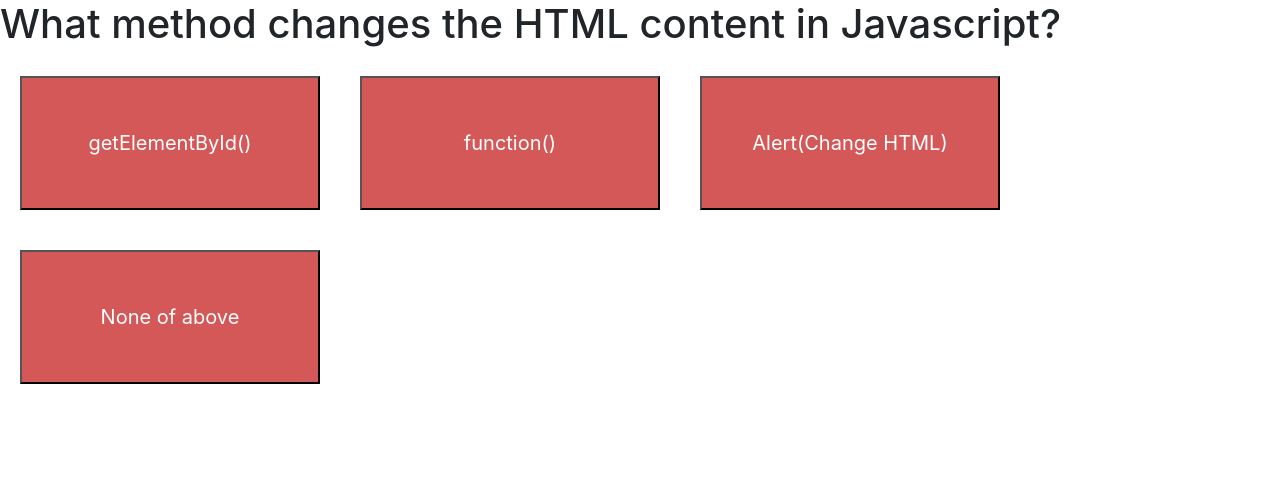
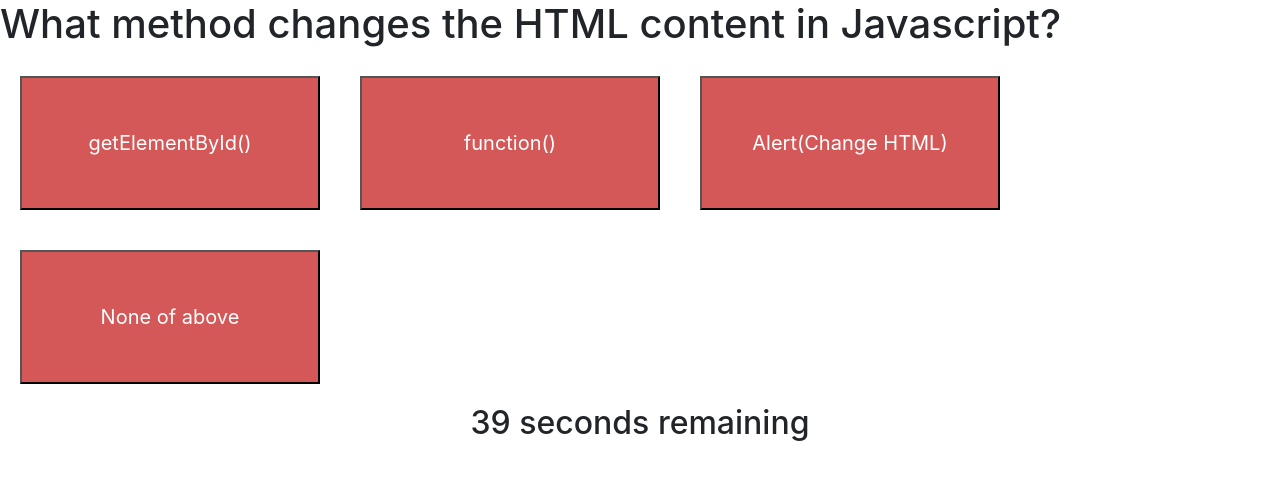
Before and after one commit to Champion113/Code-Quiz, a plain HTML site: page index.html in a window 1280 px wide. Both pictures are taken after a click on the button "Begin!". Drawn offline with nearby package versions, Linux system fonts and the light colour scheme.

Commit message:
add timer

```diff
--- a/index.html
+++ b/index.html
@@ -13,7 +13,7 @@
 </head>
 <body>
 
-
+  <!--Startscreen-->
    <div class="card" id="startscreen">
     <h1>Coding Quiz Challenge</h1>
     <p>Answer questions corectly before time run out. RULE: INCORRECT ANSWER DECREASE TIME!</p>
@@ -25,6 +25,12 @@
     <h1 id="question-title"> Question One </h1>
 
     <div id="choice-buttons"></div>
+    <!--Timer-->
+    <div class="container">
+        <h2 id="countdown"></h2>
+        <p id="main"></p>
+      </div>
+
    <!-- // <span id="timer"></span>// -->
 
 </div>
--- a/script.js
+++ b/script.js
@@ -97,8 +97,53 @@ function buildCard() {
 
 
 function questionClick() {
-    console.log(this.value);
+ //   console.log(this.value);
     //evaluate with an if statement if the click is right or wrong
     //add one to our index++
     //call buildcard()
 }
+
+var timerEl = document.getElementById('countdown');
+var mainEl = document.getElementById('main');
+var startBtn = document.getElementById('start');
+
+//var Score =
+//var words = score.split(' ');
+
+// Timer Start at 40 sec
+function countdown() {
+  var timeLeft = 40;
+
+  //Function called every 1000 milliseconds
+  var timeInterval = setInterval(function() {
+      console.log("testing")
+    if (timeLeft > 1) {
+      timerEl.textContent = timeLeft + ' seconds remaining';
+      timeLeft--;
+    } else if (timeLeft === 1) {
+      timerEl.textContent = timeLeft + ' second remaining';
+      timeLeft--;
+    } else {
+      timerEl.textContent = '';
+      clearInterval(timeInterval);
+      displayScore();
+    }
+  }, 1000);
+}
+
+// Displays Score end quiz
+function displayScore() {
+  var wordCount = 0;
+
+  // Uses the `setInterval()` method to call a function to be executed every 300 milliseconds
+//   var scoreInterval = setInterval(function() {
+//     if (words[wordCount] === undefined) {
+//       clearInterval(scoreInterval);
+//     } else {
+//       mainEl.textContent = words[wordCount];
+//       wordCount++;
+//     }
+//   }, 300);
+}
+
+startBtn.onclick = countdown;
--- a/style.css
+++ b/style.css
@@ -4,6 +4,20 @@
 .hide {
     display: none
 }
+
+.container{
+   margin: auto;
+   width: 100%;
+   height: 100px;
+   text-align: center;
+ }
+
+ #main{
+   margin-bottom: 20px;
+   font-size: 100px;
+   width:100%;
+   height: 25px;
+ }
 
 
 /*Start page*/
```
